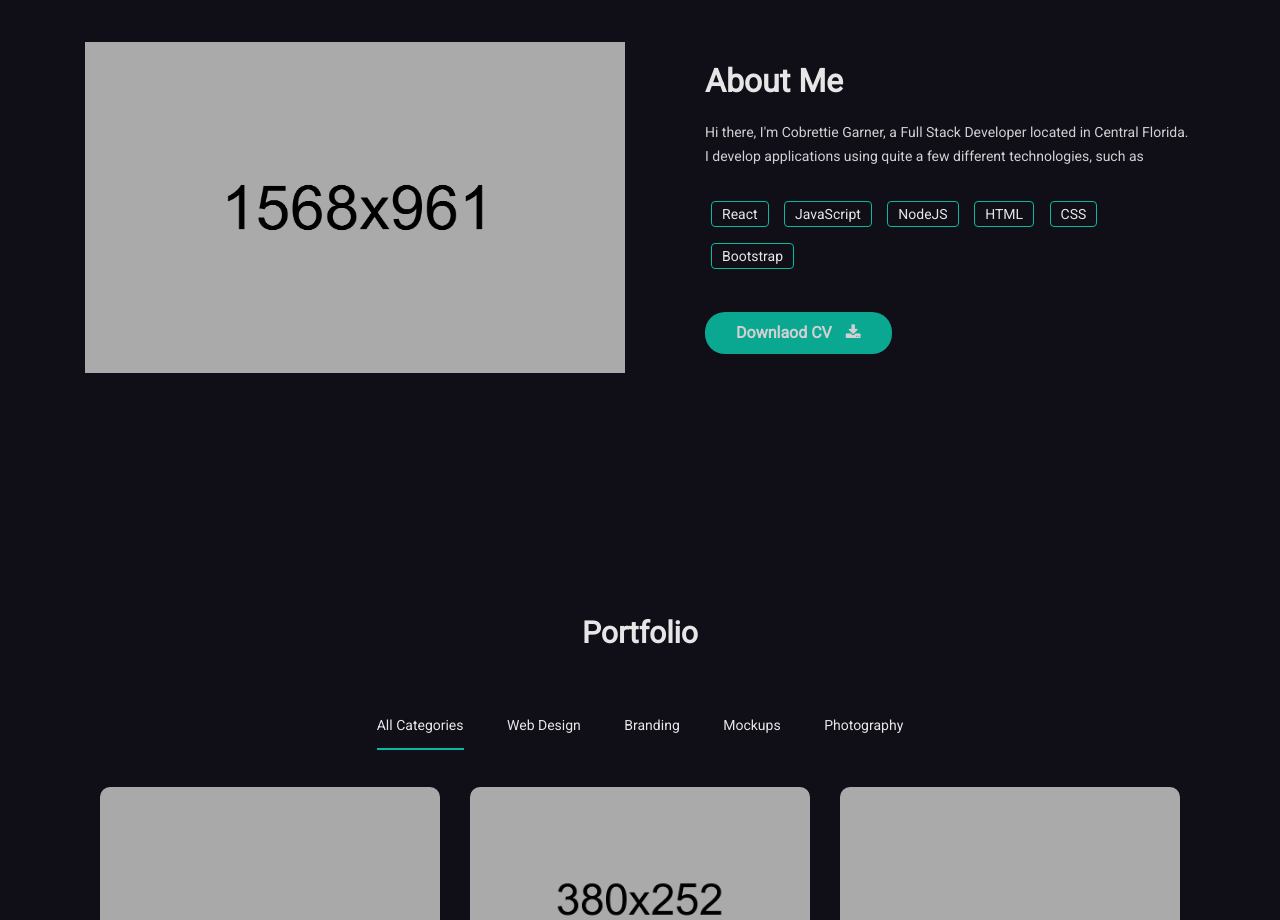
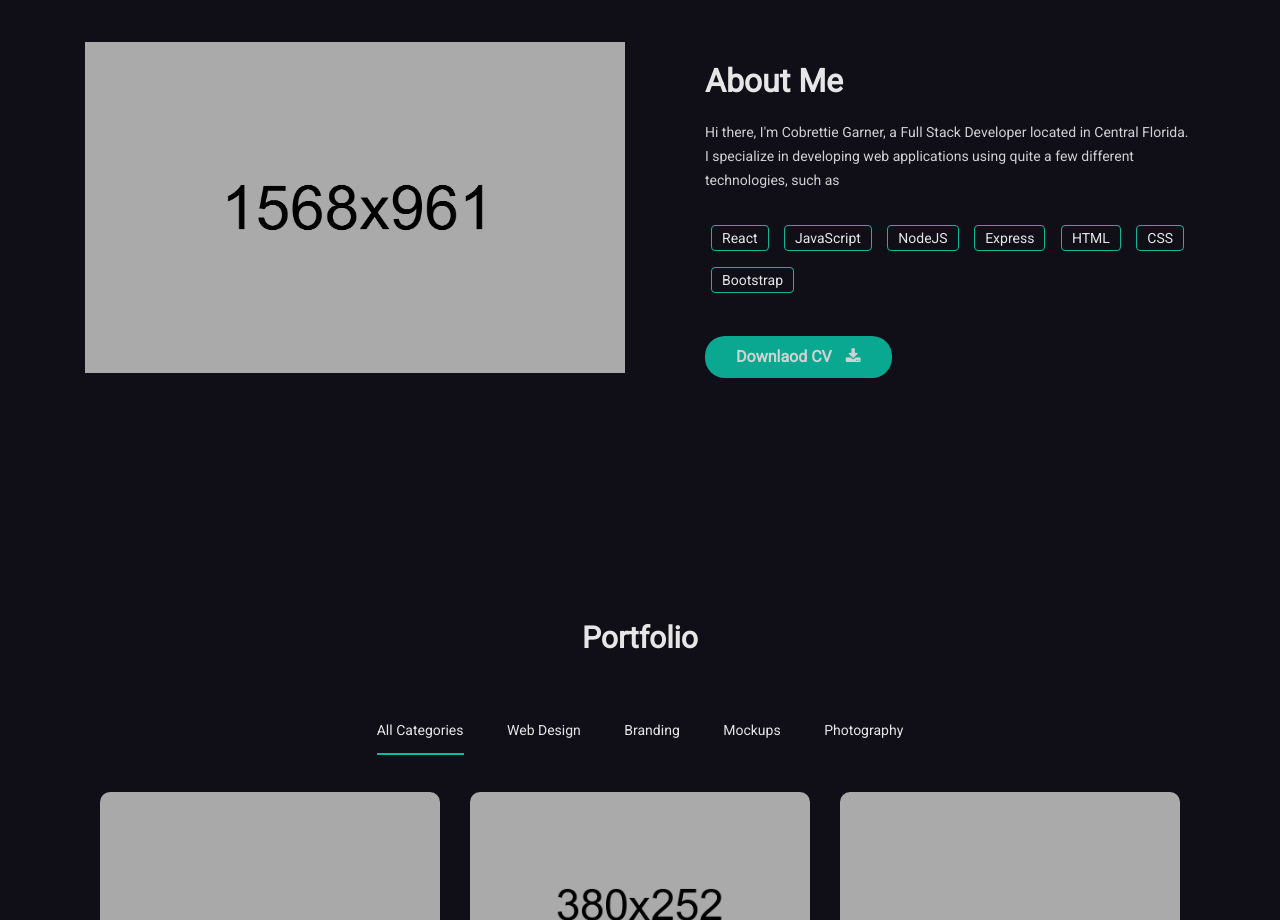
Before and after one commit to Cobrettie/updated-portfolio, a website: page code/html/index.html in a window 1280 px wide. Shown: the part 880-1800 px from the top of the page. Drawn offline with Linux system fonts and the light colour scheme.

Commit message:
update about me technologies

```diff
--- a/code/html/index.html
+++ b/code/html/index.html
@@ -163,12 +163,13 @@
                     <div class="col-sm-12 col-md-6">
                         <div class="mh-about-inner">
                             <h2 class="wow fadeInUp" data-wow-duration="0.8s" data-wow-delay="0.1s">About Me</h2>
-                            <p class="wow fadeInUp" data-wow-duration="0.8s" data-wow-delay="0.2s">Hi there, I'm Cobrettie Garner, a Full Stack Developer located in Central Florida. I develop applications using quite a few different technologies, such as</p>
+                            <p class="wow fadeInUp" data-wow-duration="0.8s" data-wow-delay="0.2s">Hi there, I'm Cobrettie Garner, a Full Stack Developer located in Central Florida. I specialize in developing web applications using quite a few different technologies, such as</p>
                             <div class="mh-about-tag wow fadeInUp" data-wow-duration="0.8s" data-wow-delay="0.3s">
                                 <ul>
                                     <li><span>React</span></li>
                                     <li><span>JavaScript</span></li>
                                     <li><span>NodeJS</span></li>
+                                    <li><span>Express</span></li>
                                     <li><span>HTML</span></li>
                                     <li><span>CSS</span></li>
                                     <li><span>Bootstrap</span></li>
```
